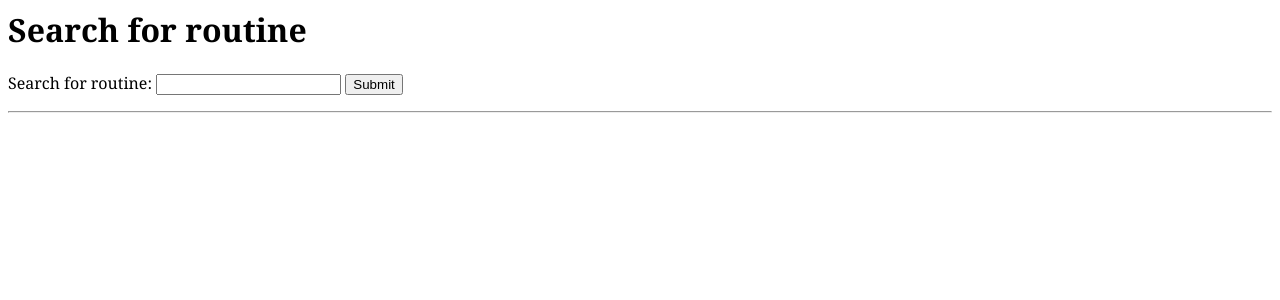
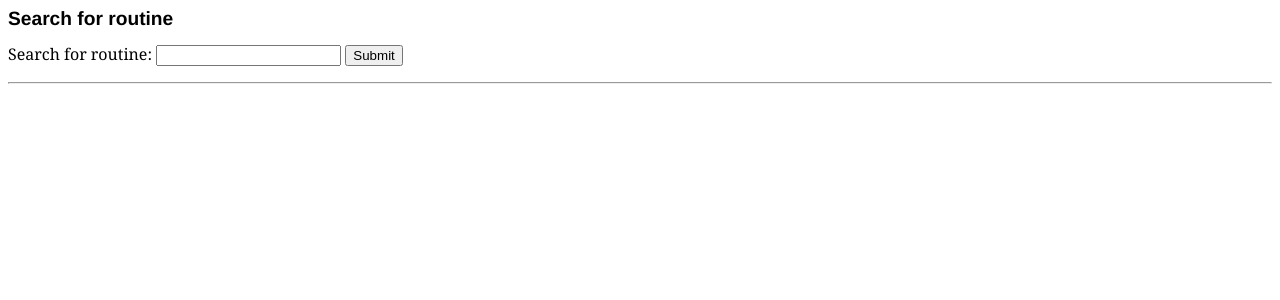
Before and after one commit to BackupTheBerlios/banane-svn, a PHP site: page /searchform.html in a window 1280 px wide. Shown: the top 300 px of the page. Run offline with PHP 8.4, Linux system fonts and the light colour scheme.

Commit message:
font size experiments

```diff
--- a/trunk/Documentation/PHP/bananestyle.css
+++ b/trunk/Documentation/PHP/bananestyle.css
@@ -14,8 +14,8 @@ ul.navbar {
   width: 9em }
 h1 {
   font-family: Helvetica, Geneva, Arial,
-  SunSans-Regular, sans-serif
-  font-size: 100%}
+  SunSans-Regular, sans-serif;
+  font-size: 120%}
 code {
   white-space: pre }
 ul.navbar li {
```
